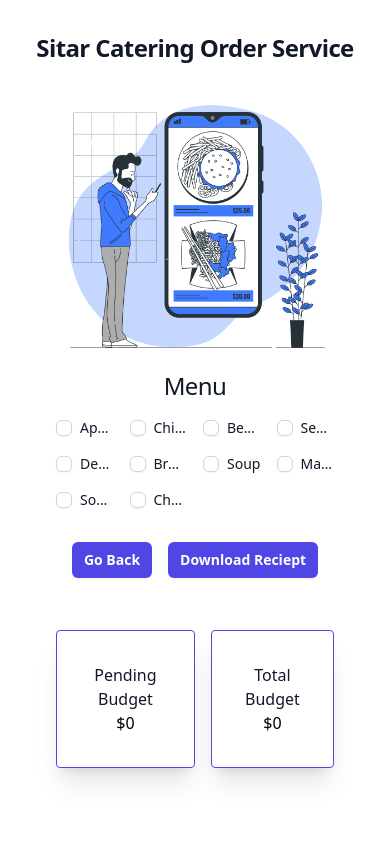
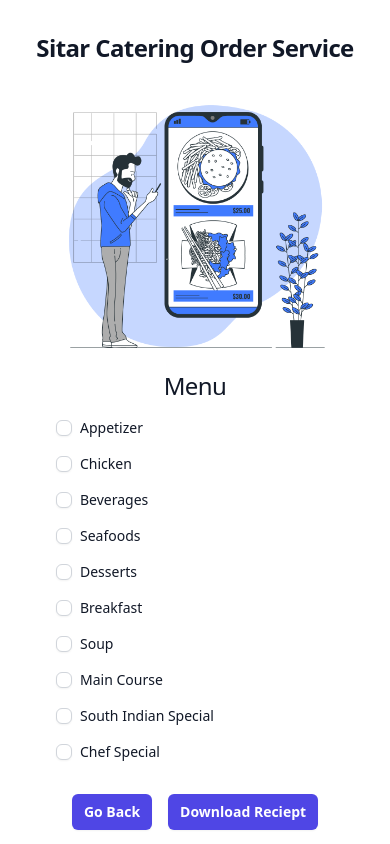
Before and after one commit to gauthampkrishnan/rework_web_faris, a React (Vite) app: page /page-three in a window 390 px wide. Shown: the top 844 px of the page. Built offline with nearby package versions, Linux system fonts and the light colour scheme.

Commit message:
Made changes

```diff
--- a/src/Page3.jsx
+++ b/src/Page3.jsx
@@ -163,7 +163,7 @@
 
         <div className="mt-5 sm:mx-auto sm:w-full sm:max-w-lg">
           <div className="space-y-6">
-            <div className="grid grid-cols-4 gap-4">
+            <div className="grid grid-cols-1 sm:grid-cols-2 md:grid-cols-4 gap-4">
               <div className="flex items-center space-x-2">
                 <input
                   id="appetizer"
```
